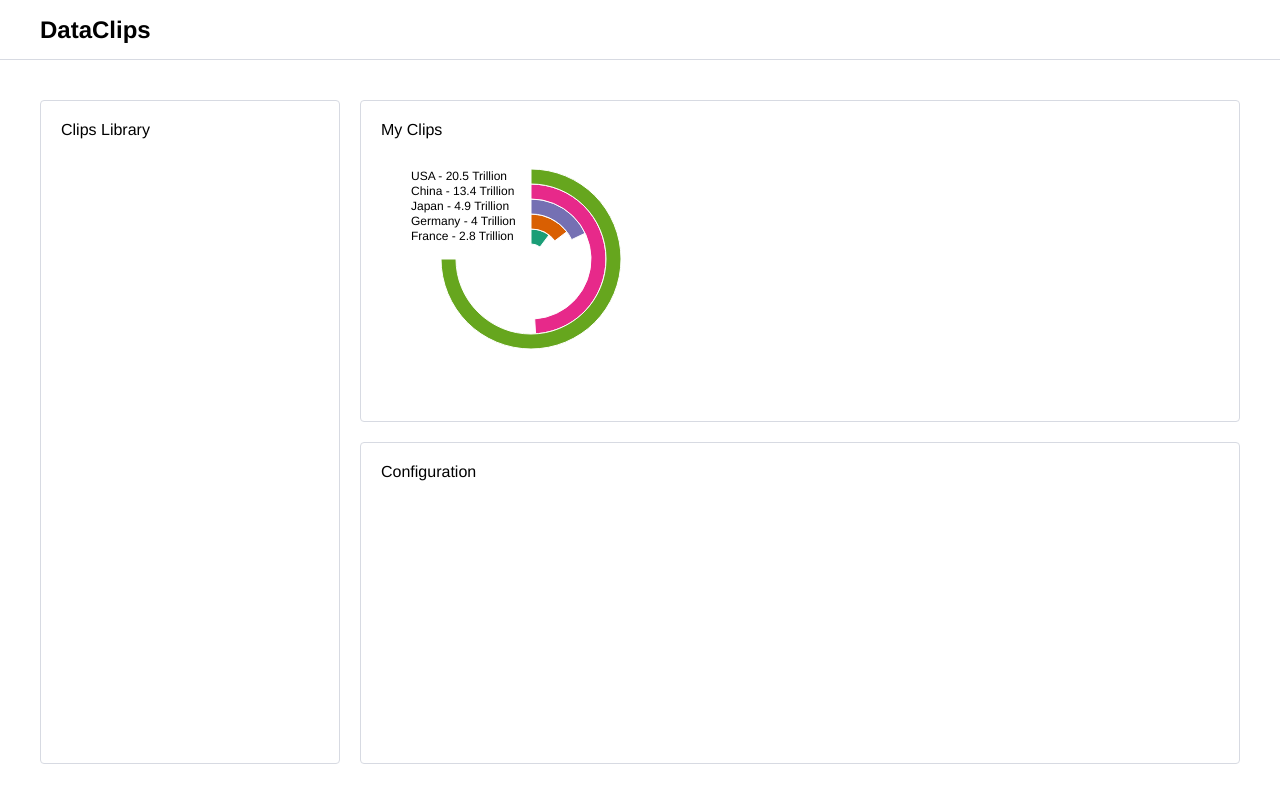
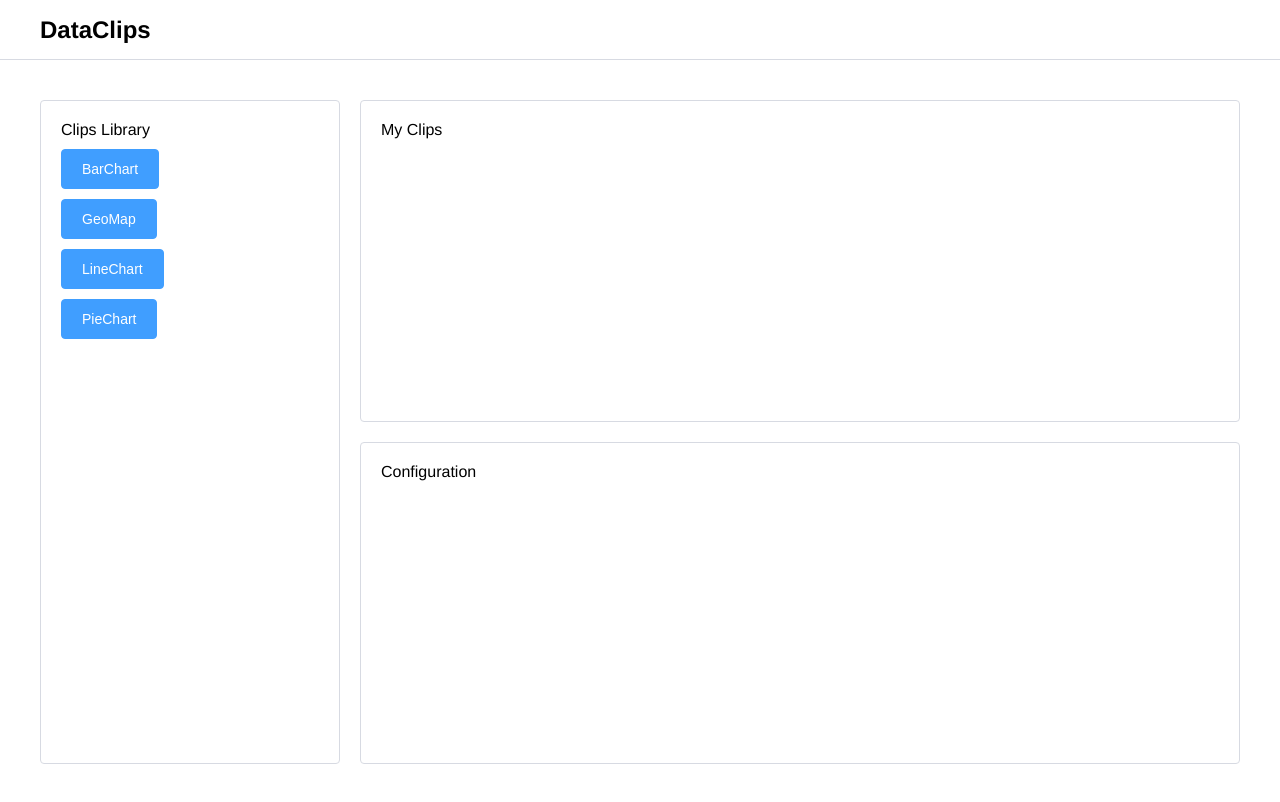
Before and after one commit to MS-ASE-2020/team-ai-vis, a Vue app in the folder src/: page /#/ in a window 1280 px wide. Built offline with nearby package versions, Linux system fonts and the light colour scheme.

Commit message:
vue-router

```diff
--- a/src/package.json
+++ b/src/package.json
@@ -11,7 +11,8 @@
     "core-js": "^3.6.5",
     "d3": "^6.2.0",
     "element-ui": "^2.13.2",
-    "vue": "^2.6.11"
+    "vue": "^2.6.11",
+    "vue-router": "^3.4.7"
   },
   "devDependencies": {
     "@vue/cli-plugin-babel": "~4.5.0",
--- a/src/src/components/Clips.vue
+++ b/src/src/components/Clips.vue
@@ -1,95 +1,14 @@
 <template>
   <div class="clips">
     My Clips
-    <div id="arc"></div>
+    <router-view></router-view>
   </div>
 </template>
 
 <script>
-import * as d3 from 'd3';
-
 export default {
   name: 'Clips',
-  data() {
-    return {
-      gdp: [
-        {country: "USA", value: 20.5 },
-        {country: "China", value: 13.4 },
-        {country: "Germany", value: 4.0 },
-        {country: "Japan", value: 4.9 },
-        {country: "France", value: 2.8 }
-      ]
-    };
-  },
-  mounted() {
-    this.generateArc();
-  },
-  methods: {
-    generateArc() {
-      const w = 500;
-      const h = 500;
-
-      const svg = d3
-        .select("#arc")
-        .append("svg")
-        .attr("width", w)
-        .attr("height", h);
-
-      const sortedGDP = this.gdp.sort((a, b) => (a.value > b.value ? 1 : -1));
-      const color = d3.scaleOrdinal(d3.schemeDark2);
-
-      const max_gdp = d3.max(sortedGDP, o => o.value);
-
-      const angleScale = d3
-        .scaleLinear()
-        .domain([0, max_gdp])
-        .range([0, 1.5 * Math.PI]);
-
-      const arc = d3
-        .arc()
-        .innerRadius((d, i) => (i + 1) * 15)
-        .outerRadius((d, i) => (i + 2) * 15)
-        .startAngle(angleScale(0))
-        .endAngle(d => angleScale(d.value));
-
-      const g = svg.append("g");
-
-      g.selectAll("path")
-        .data(sortedGDP)
-        .enter()
-        .append("path")
-        .attr("d", arc)
-        .attr("fill", (d, i) => color(i))
-        .attr("stroke", "#FFF")
-        .attr("stroke-width", "1px")
-        .on("mouseenter", function() {
-          d3.select(this)
-            .transition()
-            .duration(200)
-            .attr("opacity", 0.5);
-        })
-        .on("mouseout", function() {
-          d3.select(this)
-            .transition()
-            .duration(200)
-            .attr("opacity", 1);
-        });
-
-      g.selectAll("text")
-        .data(this.gdp)
-        .enter()
-        .append("text")
-        .text(d => `${d.country} -  ${d.value} Trillion`)
-        .attr("x", -120)
-        .attr("dy", -4)
-        .attr("y", (d, i) => -(i + 1) * 15)
-        .attr("font-size", "12px");
-
-      g.attr("transform", "translate(150, 120)");
-    }
-  }
 };
-
 </script>
 
 <style scoped>
--- a/src/src/components/Library.vue
+++ b/src/src/components/Library.vue
@@ -1,6 +1,20 @@
 <template>
   <div class="library">
     Clips Library
+    <el-col>
+      <el-row>
+        <el-button type="primary" @click="$router.push('barchart')">BarChart</el-button>
+      </el-row>
+      <el-row>
+        <el-button type="primary" @click="$router.push('geomap')">GeoMap</el-button>
+      </el-row>
+      <el-row>
+        <el-button type="primary" @click="$router.push('linechart')">LineChart</el-button>
+      </el-row>
+      <el-row>
+        <el-button type="primary" @click="$router.push('piechart')">PieChart</el-button>
+      </el-row>
+    </el-col>
   </div>
 </template>
 
@@ -8,4 +22,7 @@
 </script>
 
 <style scoped>
+.el-row {
+  margin: 10px 0;
+}
 </style>
--- /dev/null
+++ b/src/src/components/PieChart.vue
@@ -0,0 +1,93 @@
+<template>
+  <div class="pie-chart">
+  </div>
+</template>
+
+<script>
+import * as d3 from 'd3';
+
+export default {
+  name: 'PieChart',
+  data() {
+    return {
+      gdp: [
+        { country: "USA", value: 20.5 },
+        { country: "China", value: 13.4 },
+        { country: "Germany", value: 4.0 },
+        { country: "Japan", value: 4.9 },
+        { country: "France", value: 2.8 }
+      ]
+    };
+  },
+  mounted() {
+    this.generateArc();
+  },
+  methods: {
+    generateArc() {
+      const w = 500;
+      const h = 500;
+
+      const svg = d3
+        .select(".pie-chart")
+        .append("svg")
+        .attr("width", w)
+        .attr("height", h);
+
+      const sortedGDP = this.gdp.sort((a, b) => (a.value > b.value ? 1 : -1));
+      const color = d3.scaleOrdinal(d3.schemeDark2);
+
+      const max_gdp = d3.max(sortedGDP, o => o.value);
+
+      const angleScale = d3
+        .scaleLinear()
+        .domain([0, max_gdp])
+        .range([0, 1.5 * Math.PI]);
+
+      const arc = d3
+        .arc()
+        .innerRadius((d, i) => (i + 1) * 15)
+        .outerRadius((d, i) => (i + 2) * 15)
+        .startAngle(angleScale(0))
+        .endAngle(d => angleScale(d.value));
+
+      const g = svg.append("g");
+
+      g.selectAll("path")
+        .data(sortedGDP)
+        .enter()
+        .append("path")
+        .attr("d", arc)
+        .attr("fill", (d, i) => color(i))
+        .attr("stroke", "#FFF")
+        .attr("stroke-width", "1px")
+        .on("mouseenter", function() {
+          d3.select(this)
+            .transition()
+            .duration(200)
+            .attr("opacity", 0.5);
+        })
+        .on("mouseout", function() {
+          d3.select(this)
+            .transition()
+            .duration(200)
+            .attr("opacity", 1);
+        });
+
+      g.selectAll("text")
+        .data(this.gdp)
+        .enter()
+        .append("text")
+        .text(d => `${d.country} -  ${d.value} Trillion`)
+        .attr("x", -120)
+        .attr("dy", -4)
+        .attr("y", (d, i) => -(i + 1) * 15)
+        .attr("font-size", "12px");
+
+      g.attr("transform", "translate(150, 120)");
+    }
+  }
+};
+</script>
+
+<style scoped>
+</style>
--- a/src/src/main.js
+++ b/src/src/main.js
@@ -1,11 +1,15 @@
 import Vue from 'vue';
 import ElementUI from 'element-ui';
+import VueRouter from 'vue-router';
 import 'element-ui/lib/theme-chalk/index.css';
 import App from './App.vue';
+import router from './router';
 
 Vue.use(ElementUI);
+Vue.use(VueRouter);
 
 new Vue({
+  router,
   el: '#app',
   render: h => h(App)
 });
```
Also changed, not shown: src/src/router/index.js (added, +21 -0 lines), src/src/components/BarChart.vue (added), src/src/components/GeoMap.vue (added), src/src/components/LineChart.vue (added), src/src/components/NavMenu.vue (line endings or trailing spaces), 1 other file (tests, documents, lock files or other folders).
